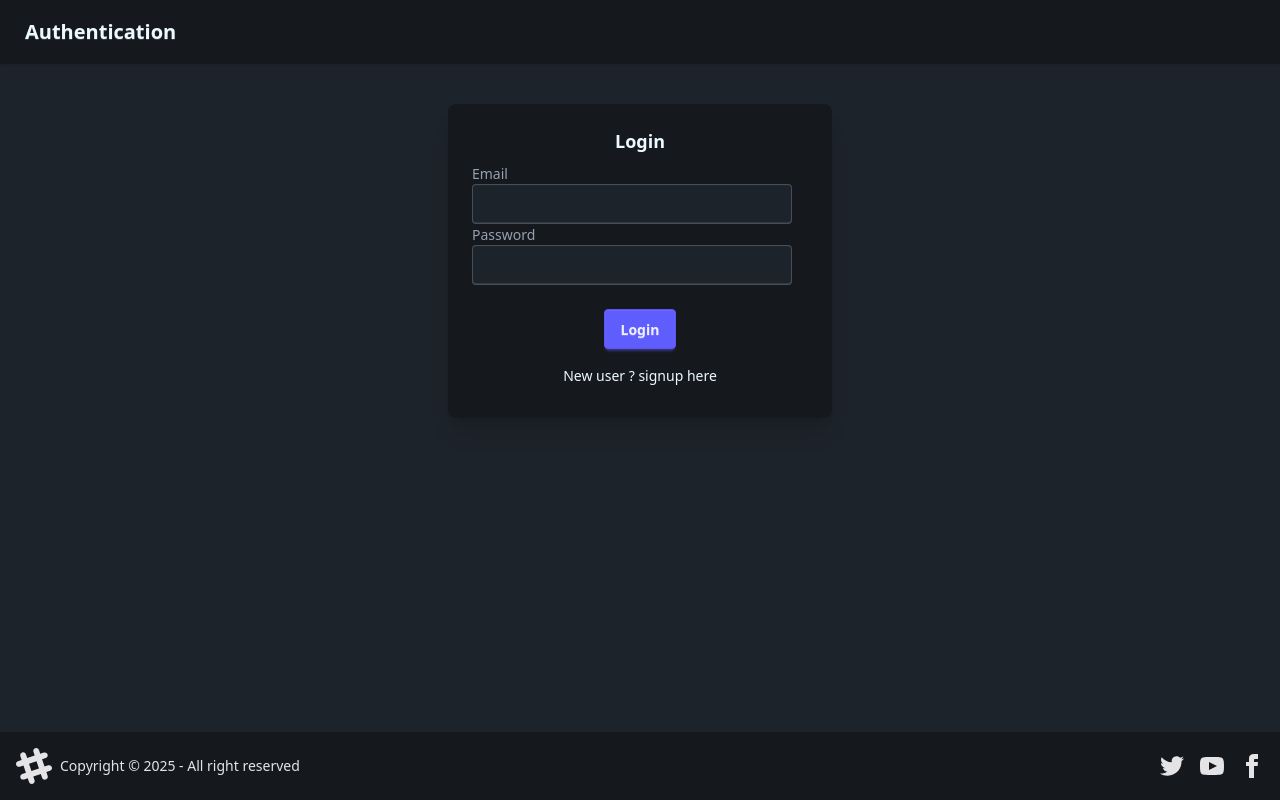
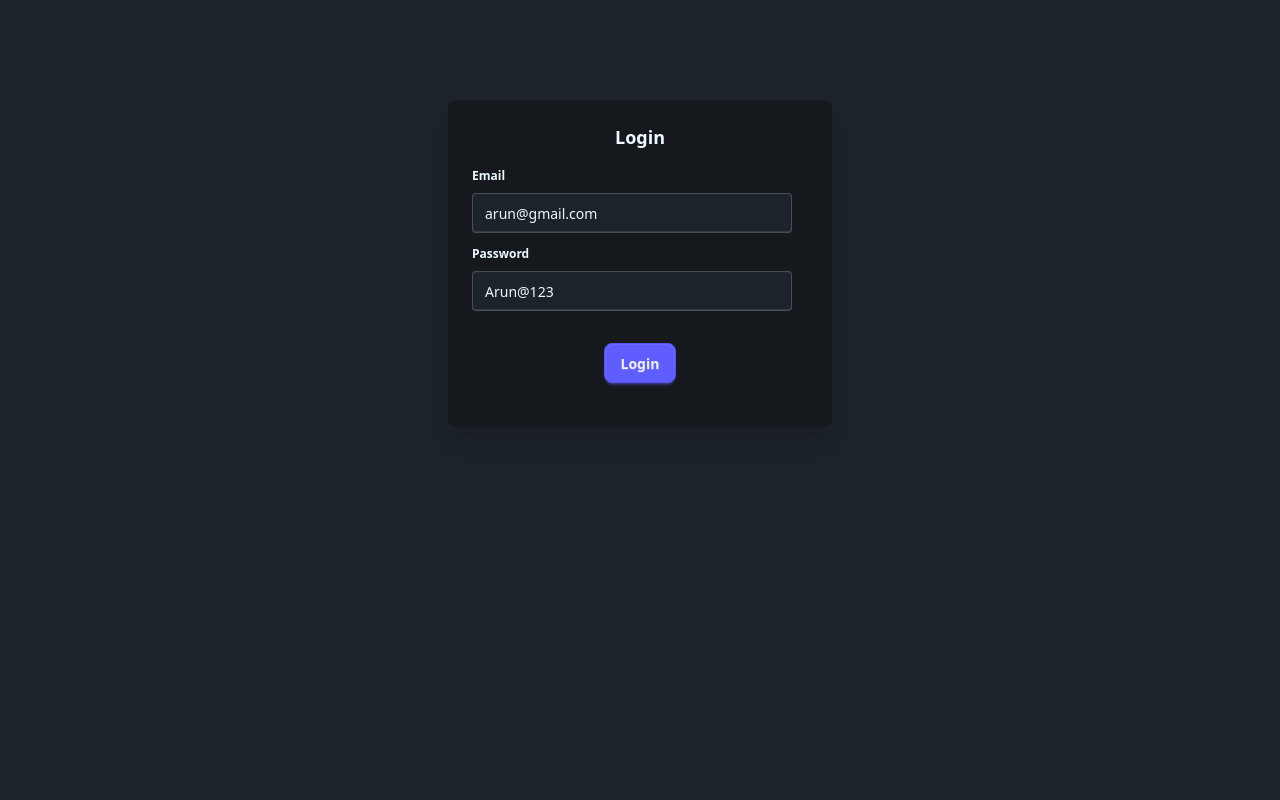
Before and after one commit to arunpanigrahi93/login_signup_frontend, a React (Vite) app: page /login in a window 1280 px wide. Built offline with nearby package versions, Linux system fonts and the light colour scheme; no server answers.

Commit message:
protected routes

```diff
--- a/src/App.jsx
+++ b/src/App.jsx
@@ -1,27 +1,34 @@
 import { BrowserRouter, Routes, Route } from "react-router-dom";
-import Navbar from "./components/Navbar";
+import { Provider } from "react-redux";
+import appStore from "./utils/store";
+
 import Body from "./components/Body";
 import Login from "./components/Login";
 import Profile from "./components/Profile";
-import { Provider } from "react-redux";
-import AppStore from "./utils/store";
-import appStore from "./utils/store";
 import Feed from "./components/Feed";
+import ProtectedRoute from "./components/ProtectRoute";
+
 const App = () => {
   return (
-    <>
-      <Provider store={appStore}>
-        <BrowserRouter basename="/">
-          <Routes>
-            <Route path="/" element={<Body />}>
+    <Provider store={appStore}>
+      <BrowserRouter>
+        <Routes>
+          {/* Public route */}
+          <Route path="/login" element={<Login />} />
+
+          {/* Everything else is protected */}
+          <Route element={<ProtectedRoute />}>
+            <Route element={<Body />}>
               <Route path="/" element={<Feed />} />
-              <Route path="/login" element={<Login />} />
+              <Route path="/feed" element={<Feed />} />
               <Route path="/profile" element={<Profile />} />
+              {/* catch-all for any other route */}
+              <Route path="*" element={<Feed />} />
             </Route>
-          </Routes>
-        </BrowserRouter>
-      </Provider>
-    </>
+          </Route>
+        </Routes>
+      </BrowserRouter>
+    </Provider>
   );
 };
 
--- a/src/components/Body.jsx
+++ b/src/components/Body.jsx
@@ -20,7 +20,7 @@ const Body = () => {
       dispatch(addUser(res.data));
     } catch (err) {
       if (err.status === 401) {
-        navigate("/login");
+        return navigate("/login");
       } else {
         console.log(err);
       }
--- a/src/components/Login.jsx
+++ b/src/components/Login.jsx
@@ -1,136 +1,66 @@
 import React, { useState } from "react";
 import axios from "axios";
+import { useNavigate } from "react-router-dom";
 import { useDispatch } from "react-redux";
 import { addUser } from "../utils/userSlice";
-import { useNavigate } from "react-router-dom";
-import { BASE_URL } from "../utils/constants";
 
 const Login = () => {
-  const [emailId, setEmail] = useState("");
-  const [password, setPassword] = useState("");
-  const [firstName, setFirstName] = useState("");
-  const [lastName, setLastName] = useState("");
-  const [isLoginFrom, setIsLoginForm] = useState(true);
-  const [error, setError] = useState("");
+  const [emailId, setEmailId] = useState("arun@gmail.com");
+  const [password, setPassword] = useState("Arun@123");
   const dispatch = useDispatch();
   const navigate = useNavigate();
 
   const handleLogin = async () => {
     try {
       const res = await axios.post(
-        BASE_URL + "/login",
+        "http://localhost:9999/login",
         {
           emailId,
           password,
         },
         { withCredentials: true }
       );
-      // console.log(res.data.user)
-      dispatch(addUser(res.data.user));
-      return navigate("/");
+      console.log(res.data);
+      dispatch(addUser(res?.data));
+      navigate("/profile");
     } catch (err) {
-      setError(err.response.data);
       console.log(err);
     }
   };
 
-  const handleSignUp = async () => {
-    try {
-      const res = await axios.post(
-        BASE_URL + "/signup",
-        {
-          firstName,
-          lastName,
-          emailId,
-          password,
-        },
-        {
-          withCredentials: true,
-        }
-      );
-      console.log(res);
-      dispatch(addUser(res.data.data));
-      return navigate("/profile");
-    } catch (error) {
-      setError(error.response.data);
-      console.log(error);
-    }
-  };
-
   return (
-    <div className="flex justify-center my-10">
+    <div className="flex justify-center my-25">
       <div className="card bg-base-300 w-96 shadow-xl">
         <div className="card-body">
-          <h2 className="card-title justify-center">
-            {isLoginFrom ? "Login" : "Signup"}
-          </h2>
+          <h2 className="card-title justify-center">Login</h2>
           <div>
-            {!isLoginFrom && (
-              <>
-                <label className="form-control w-full max-w-xs my-2">
-                  <div className="label">
-                    <span className="label-text">Firstname</span>
-                  </div>
-                  <input
-                    type="text"
-                    value={firstName}
-                    onChange={(e) => setFirstName(e.target.value)}
-                    className="input input-bordered w-full max-w-xs"
-                  />
-                </label>
-                <label className="form-control w-full max-w-xs my-2">
-                  <div className="label">
-                    <span className="label-text">Lastname</span>
-                  </div>
-                  <input
-                    type="text"
-                    value={lastName}
-                    onChange={(e) => setLastName(e.target.value)}
-                    className="input input-bordered w-full max-w-xs"
-                  />
-                </label>
-              </>
-            )}
-            <label className="form-control w-full max-w-xs my-2">
-              <div className="label">
-                <span className="label-text">Email</span>
-              </div>
+            <fieldset className="fieldset">
+              <legend className="fieldset-legend">Email</legend>
               <input
                 type="text"
+                className="input"
                 value={emailId}
-                onChange={(e) => setEmail(e.target.value)}
-                className="input input-bordered w-full max-w-xs"
+                onChange={(e) => setEmailId(e.target.value)}
               />
-            </label>
-            <label className="form-control w-full max-w-xs my-2">
-              <div className="label">
-                <span className="label-text">Password</span>
-              </div>
+            </fieldset>
+            <fieldset className="fieldset">
+              <legend className="fieldset-legend">Password</legend>
               <input
-                type="password"
+                type="text"
+                className="input"
                 value={password}
                 onChange={(e) => setPassword(e.target.value)}
-                className="input input-bordered w-full max-w-xs"
               />
-            </label>
+            </fieldset>
           </div>
-          <p className="text-red-500 text-center">{error}</p>
-          <div className="card-actions justify-center mt-2">
+          <div className="card-actions justify-center">
             <button
-              className="btn btn-primary"
-              onClick={isLoginFrom ? handleLogin : handleSignUp}
+              className="btn btn-primary rounded-lg my-5"
+              onClick={handleLogin}
             >
-              {isLoginFrom ? "Login" : "Signup"}
+              Login
             </button>
           </div>
-          <p
-            className=" text-center cursor-pointer py-2"
-            onClick={() => setIsLoginForm((value) => !value)}
-          >
-            {isLoginFrom
-              ? "New user ? signup here"
-              : "Existing User ? Login here"}
-          </p>
         </div>
       </div>
     </div>
--- /dev/null
+++ b/src/components/ProtectRoute.jsx
@@ -0,0 +1,9 @@
+import { Navigate, Outlet } from "react-router-dom";
+import { useSelector } from "react-redux";
+
+const ProtectedRoute = () => {
+  const user = useSelector((store) => store.user);
+  return user ? <Outlet /> : <Navigate to="/login" replace />;
+};
+
+export default ProtectedRoute;
```
